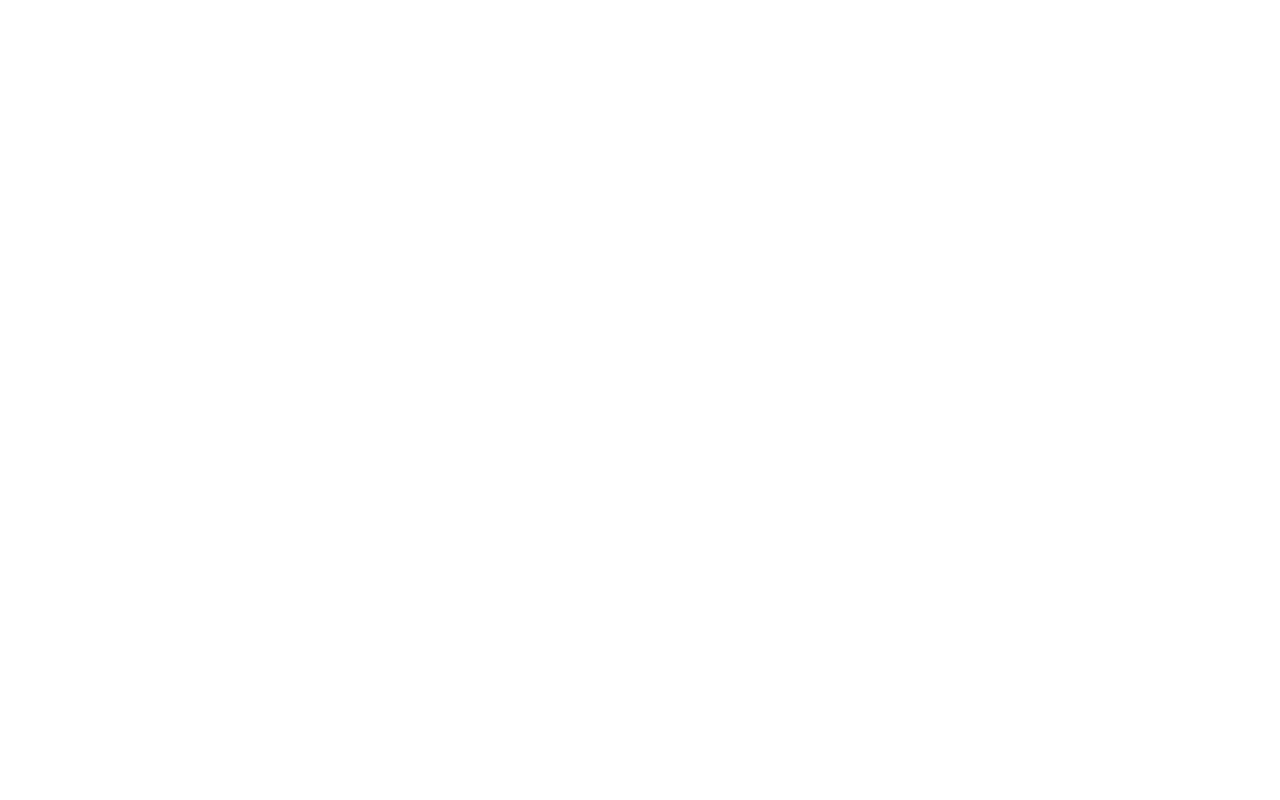
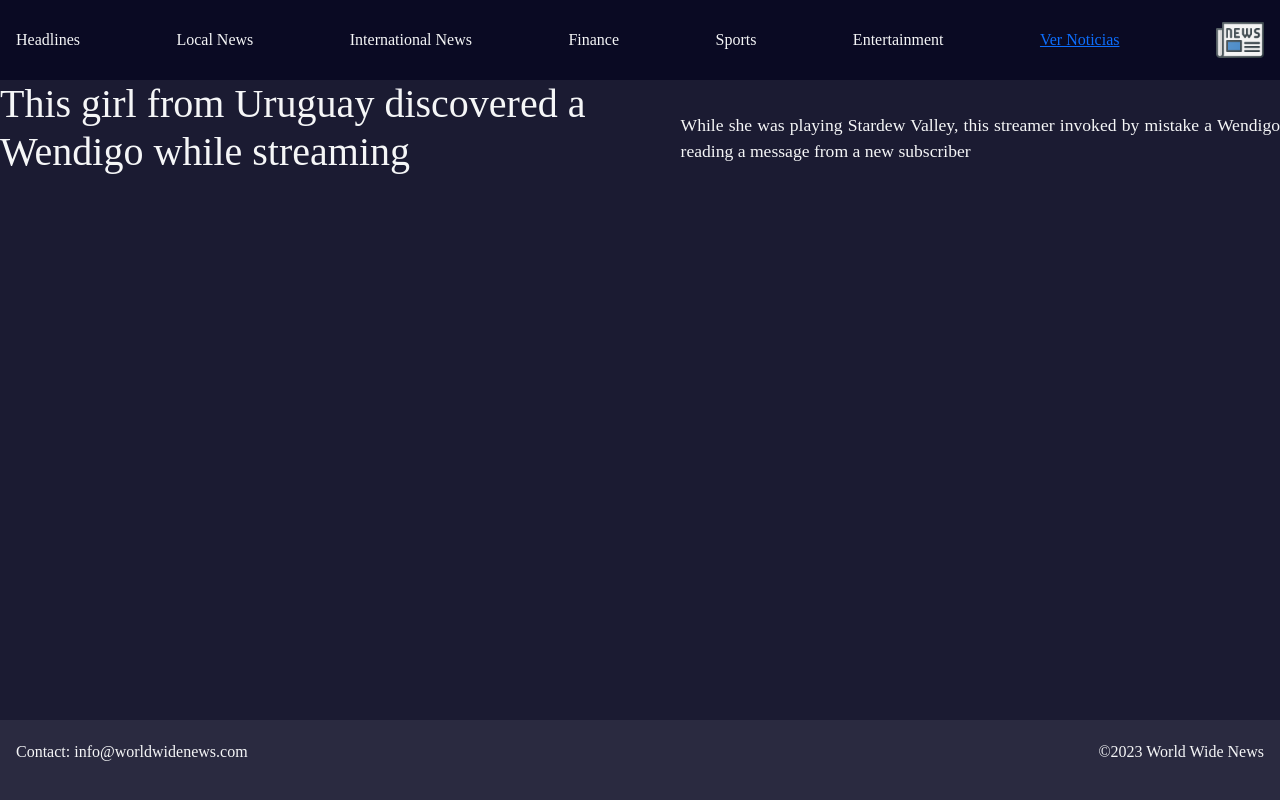
Before and after one commit to IgnacioKobylanski/WorldWideNews, a plain HTML site: page assets/pages/news.html in a window 1280 px wide. Drawn offline with nearby package versions, Linux system fonts and the light colour scheme; a web font is replaced by a local one.

Commit message:
news.html started, example news added, main-index class created, main now contains only generic css

```diff
--- a/assets/pages/news.html
+++ b/assets/pages/news.html
@@ -0,0 +1,35 @@
+<!DOCTYPE html>
+<html lang="en">
+<head>
+    <meta charset="UTF-8">
+    <meta name="viewport" content="width=device-width, initial-scale=1.0">
+    <title>World Wide News</title>
+    <link href="https://cdn.jsdelivr.net/npm/bootstrap@5.3.2/dist/css/bootstrap.min.css" rel="stylesheet" integrity="sha384-T3c6CoIi6uLrA9TneNEoa7RxnatzjcDSCmG1MXxSR1GAsXEV/Dwwykc2MPK8M2HN" crossorigin="anonymous">
+    <link rel="icon" href="./assets/sources/imgs/newsLogo.png" type="image/png">
+    <link rel="stylesheet" href="../styles/style.css">
+</head>
+<body>
+    <header>
+        <nav><a href="/index.html">Headlines</a></nav>
+        <nav><a href="#">Local News</a></nav>
+        <nav><a href="#">International News</a></nav>
+        <nav><a href="#">Finance</a></nav>
+        <nav><a href="#">Sports</a></nav>
+        <nav><a href="#">Entertainment</a></nav>
+        <a href="../pages/news.html">Ver Noticias</a>
+        <img src="../sources/imgs/newsLogo.png" alt="newsLogo" class="newsLogo">
+</header>
+<main class="news-main">
+    <h1 class="news-title">
+        This girl from Uruguay discovered a Wendigo while streaming
+    </h1>
+    <p class="news-description">
+        While she was playing Stardew Valley, this streamer invoked by mistake a Wendigo reading a message from a new subscriber
+    </p>
+</main>
+<footer>
+    <p>Contact: info@worldwidenews.com</p>
+    <p>&copy;2023 World Wide News</p>
+</footer>
+</body>
+</html>
--- a/assets/styles/style.css
+++ b/assets/styles/style.css
@@ -42,10 +42,24 @@ main {
    display: flex;
    min-height: 80vh;
    background-color: var(--mediumBlue);
-   flex-direction: column;
+   /* flex-direction: column;
+   justify-content: space-around;
+   align-items: center; */
+}
+
+.main-index {
+    flex-direction: column;
    justify-content: space-around;
    align-items: center;
+}
 
+.news-main {
+    justify-content: center;
+
+}
+
+.news-title{
+    color: var(--text);
 }
 
 #carousel{
@@ -79,7 +93,12 @@ footer {
     min-height: 10vh;
     background-color: var(--lightBlue);
     color: var(--text);
+    justify-content: space-between;
+    padding: 1rem;
+    align-items: center;
 }
+
+
 
 .webpage-name {
     color: var(--text);
@@ -114,6 +133,7 @@ footer {
     width: 90%;
     box-shadow: 0 3px 13px 1px rgb(0,0,0/9%);
     margin-top: 2rem;
+    margin-bottom: 2rem;
 }
 
 .small-news-img {
@@ -131,4 +151,5 @@ footer {
     font-size: 1.1rem;
     text-align: justify;
     margin-top: 2rem;
+    color: var(--text);
 }
```
Also changed, not shown: index.html (+6 -2 lines).
